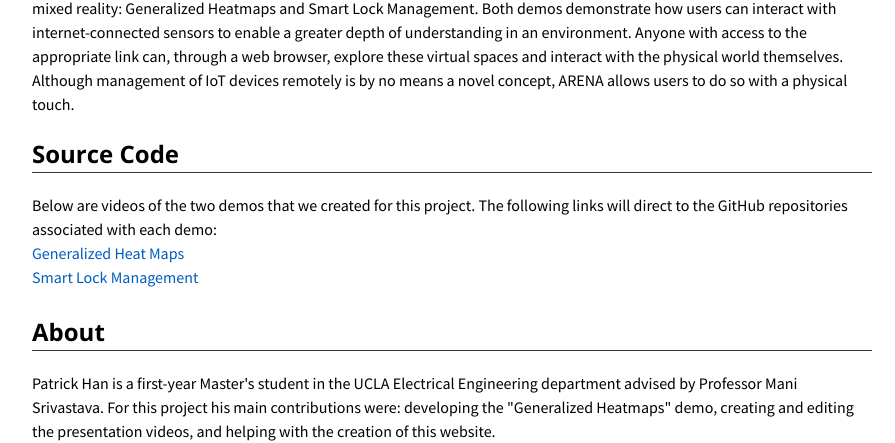
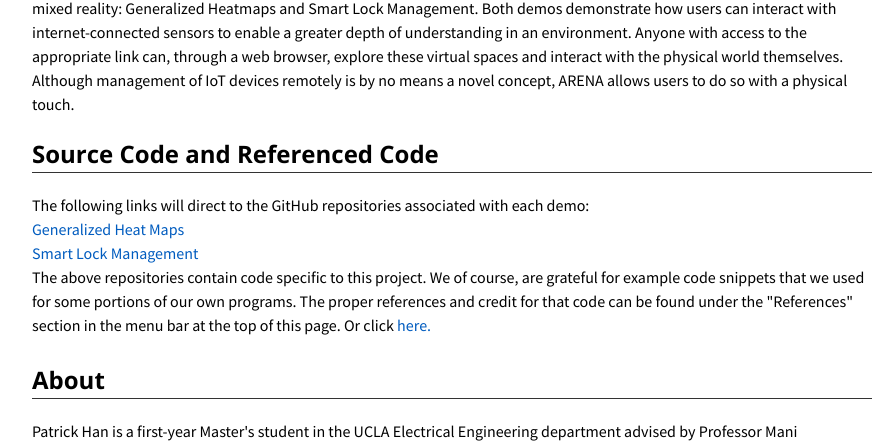
Before and after one commit to Suvir-Patrick/Suvir-Patrick.github.io, a plain HTML site: page index.html in a window 1280 px wide. Shown: the part 937-1380 px from the top of the page, without its empty margins (188-1083 px from the left). Drawn offline with nearby package versions, Linux system fonts and the light colour scheme.

Commit message:
Added code credits.

```diff
--- a/index.html
+++ b/index.html
@@ -87,15 +87,18 @@
               physical touch.
             </p>
 
-            <h2>Source Code</h2>
+            <h2>Source Code and Referenced Code</h2>
             <hr>
             <p class="text">
-              Below are videos of the two demos that we created for this project. The following links will direct to the GitHub repositories
-              associated with each demo:
+              The following links will direct to the GitHub repositories associated with each demo:
               <br>
               <a target="_blank" href="https://github.com/patrick-han/heatheatmap_demo">Generalized Heat Maps</a>
               <br>
               <a target="_blank" href="https://github.com/Suvir-Mehrotra/ECE202A">Smart Lock Management</a>
+              <br>
+              The above repositories contain code specific to this project. We of course, are grateful for example code snippets
+              that we used for some portions of our own programs. The proper references and credit for that code can be found
+              under the "References" section in the menu bar at the top of this page. Or click <a target="_blank" href="references.html">here.</a>
             </p>
 
             <h2 class="add-top-margin">About</h2>
```
